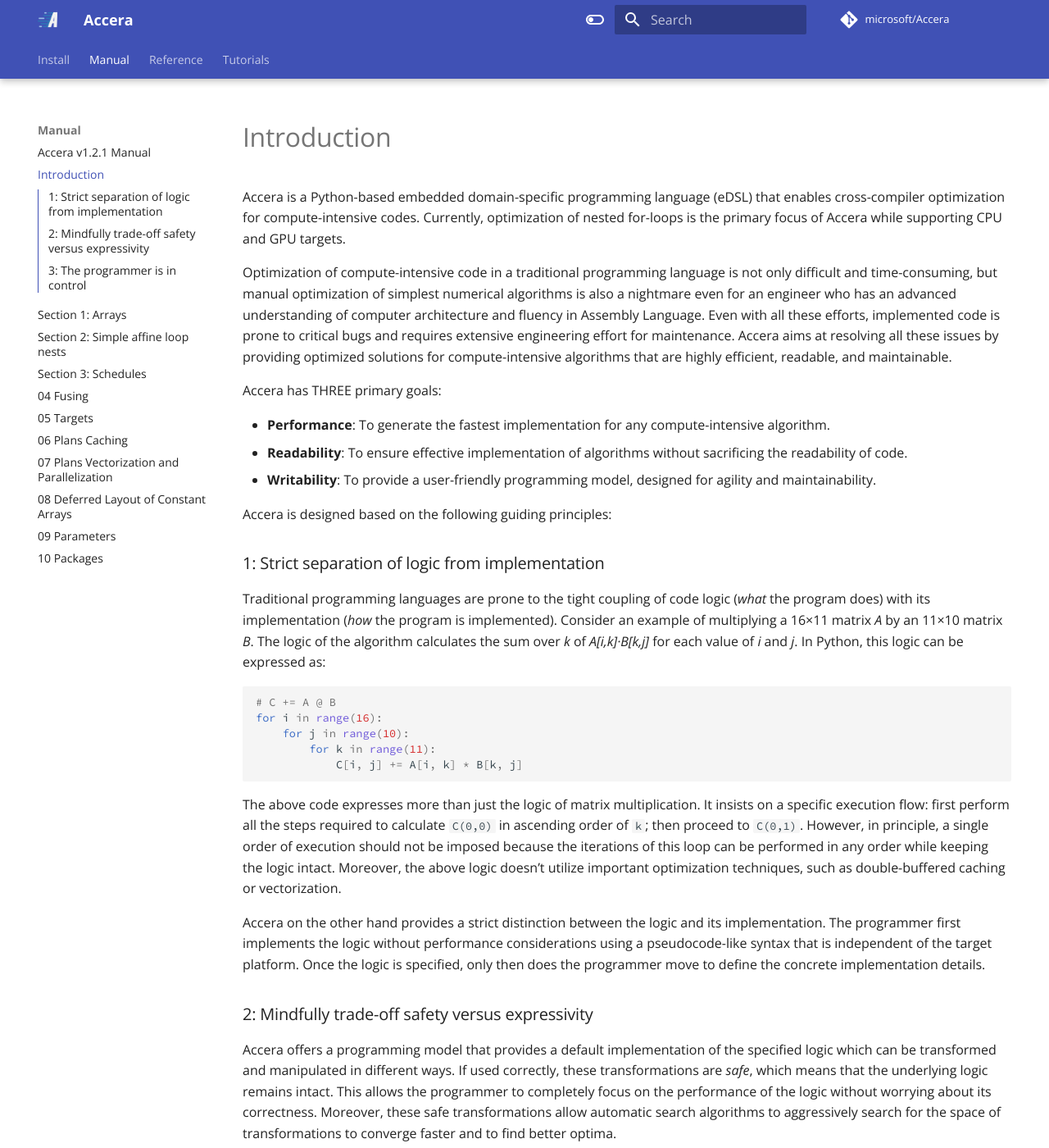
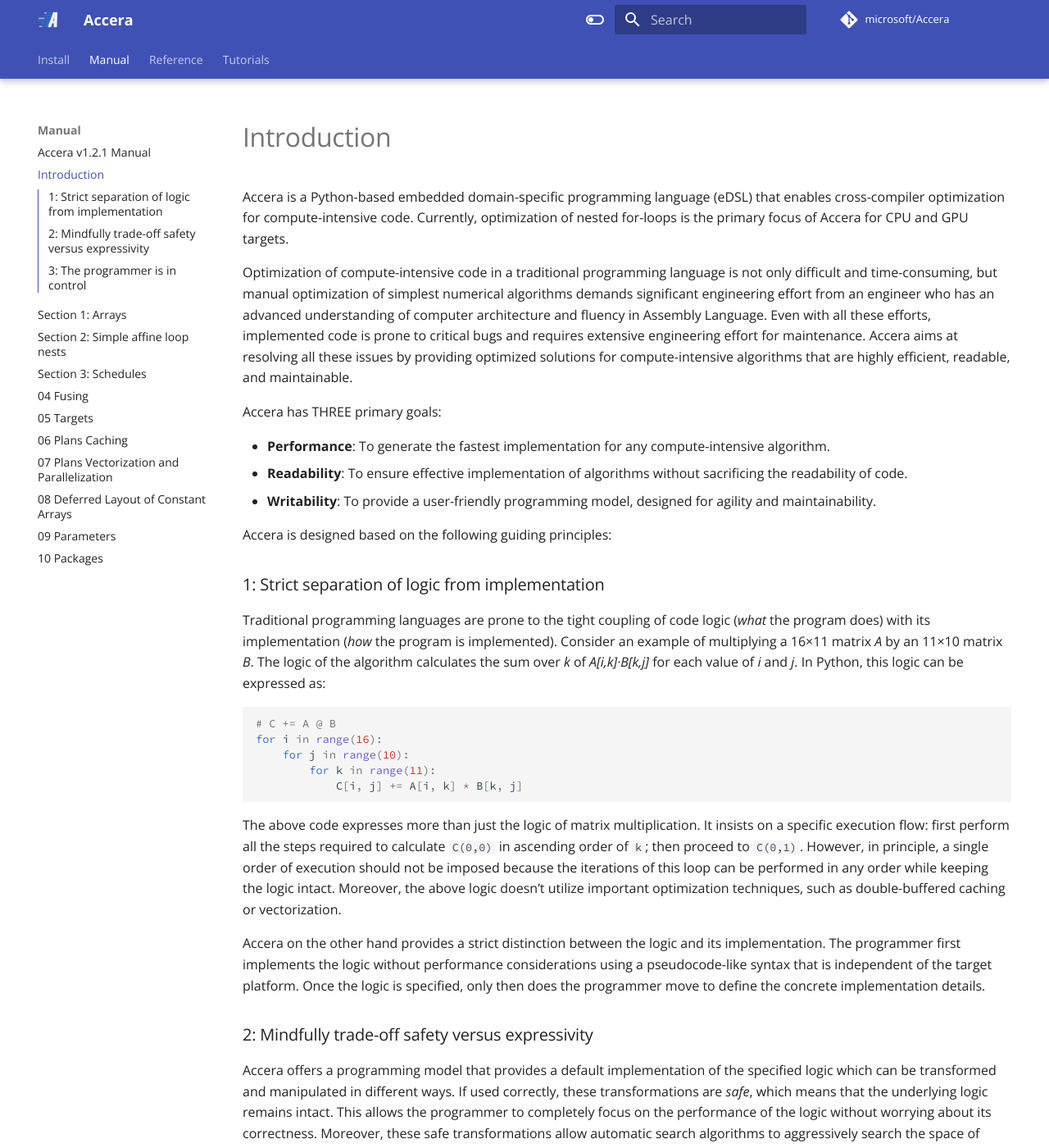
Before and after one commit to microsoft/Accera, an MkDocs documentation site: the page built from docs/Manual/00 Introduction.md, in a window 1280 px wide and 1400 px high. Shown: the whole window at 82% size. Built offline with MkDocs 1.6.1 and Material for MkDocs 9.7.7, drawn with Linux system fonts in a browser that asks for light colours; comment, search, counter and statistics services are not loaded; some of the changed text lies outside the part shown.

Commit message:
Addressed the pendig comments

```diff
--- a/docs/Manual/00 Introduction.md
+++ b/docs/Manual/00 Introduction.md
@@ -2,9 +2,9 @@
 [//]: # (Version: v1.2.1)
 
 # Introduction
-Accera is a Python-based embedded domain-specific programming language (eDSL) that enables cross-compiler optimization for compute-intensive codes. Currently, optimization of nested for-loops is the primary focus of Accera while supporting CPU and GPU targets.
+Accera is a Python-based embedded domain-specific programming language (eDSL) that enables cross-compiler optimization for compute-intensive code. Currently, optimization of nested for-loops is the primary focus of Accera for CPU and GPU targets.
 
-Optimization of compute-intensive code in a traditional programming language is not only difficult and time-consuming, but manual optimization of simplest numerical algorithms is also a nightmare even for an engineer who has an advanced understanding of computer architecture and fluency in Assembly Language. Even with all these efforts, implemented code is prone to critical bugs and requires extensive engineering effort for maintenance. Accera aims at resolving all these issues by providing optimized solutions for compute-intensive algorithms that are highly efficient, readable, and maintainable.
+Optimization of compute-intensive code in a traditional programming language is not only difficult and time-consuming, but manual optimization of simplest numerical algorithms demands significant engineering effort from an engineer who has an advanced understanding of computer architecture and fluency in Assembly Language. Even with all these efforts, implemented code is prone to critical bugs and requires extensive engineering effort for maintenance. Accera aims at resolving all these issues by providing optimized solutions for compute-intensive algorithms that are highly efficient, readable, and maintainable.
 
 Accera has THREE primary goals:
 
@@ -28,7 +28,7 @@
 Accera on the other hand provides a strict distinction between the logic and its implementation. The programmer first implements the logic without performance considerations using a pseudocode-like syntax that is independent of the target platform. Once the logic is specified, only then does the programmer move to define the concrete implementation details.
 
 ### 2: Mindfully trade-off safety versus expressivity
-Accera offers a programming model that provides a default implementation of the specified logic which can be transformed and manipulated in different ways. If used correctly, these transformations are *safe*, which means that the underlying logic remains intact. This allows the programmer to completely focus on the performance of the logic without worrying about its correctness. Moreover, these safe transformations allow automatic search algorithms to aggressively search for the space of transformations to converge faster and to find better optima.
+Accera offers a programming model that provides a default implementation of the specified logic which can be transformed and manipulated in different ways. If used correctly, these transformations are *safe*, which means that the underlying logic remains intact. This allows the programmer to completely focus on the performance of the logic without worrying about its correctness. Moreover, these safe transformations allow automatic search algorithms to aggressively search the space of transformations to converge faster and to find better optima.
 
 However, this safety is achieved by trading off the true potential of a programming language since it demands restricting the scope of that language. Nevertheless, extensive constraints significantly restrict the expressivity and the power of the programming language eventually preventing the end-users from developing highly-optimized and sophisticated implementations.
 
```
